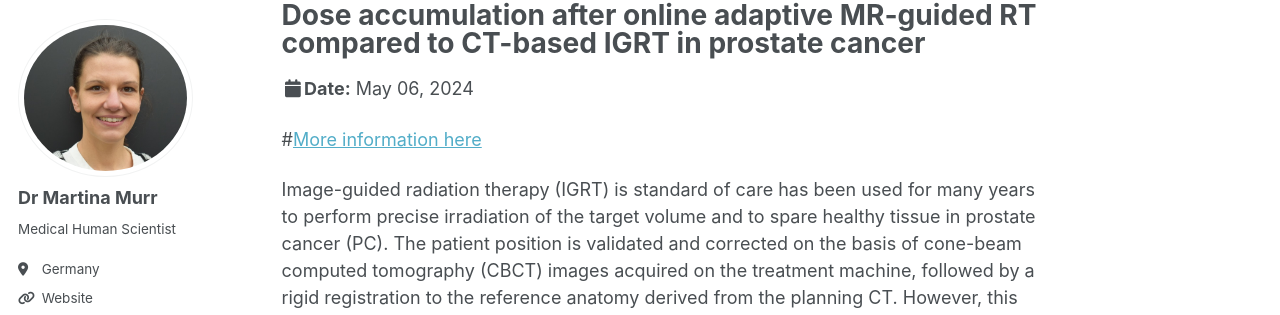
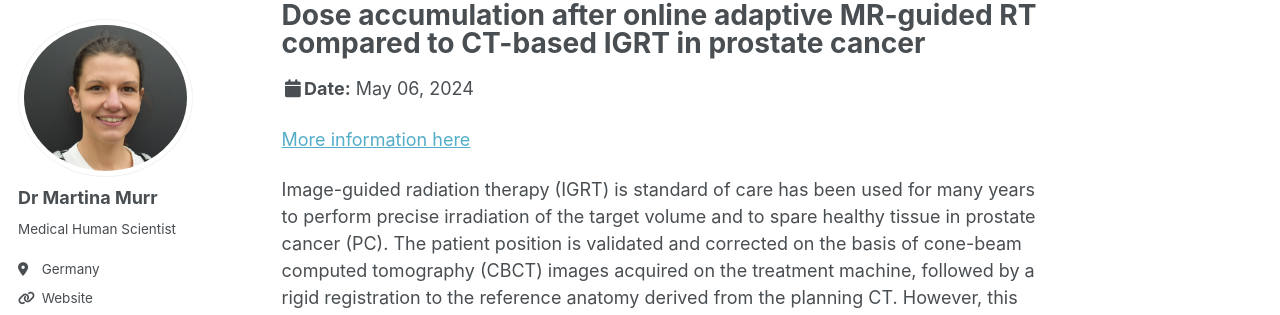
Before and after one commit to martinamurr/academicpages_V2, a Jekyll site: the page built from _talks/2024-05-01-talk-Poster-5.md, in a window 1280 px wide and 1313 px high. Shown: the part 98-413 px from the top of the window. Built offline with Jekyll 4.4.1, drawn with Linux system fonts in a browser that asks for light colours; some web fonts are replaced; a script that is not in the unit is left out.

```diff
--- a/_talks/2024-05-01-talk-Poster-5.md
+++ b/_talks/2024-05-01-talk-Poster-5.md
@@ -7,6 +7,6 @@ venue: "European SocieTy for Radiotherapy and Oncology (ESTRO) Congress"
 date: 2024-05-06
 location: "Glasgow, GB-SCT, EU"
 ---
-#[More information here](https://user-swndwmf.cld.bz/ESTRO-2024-Abstract-Book/4070/)
+[More information here](https://user-swndwmf.cld.bz/ESTRO-2024-Abstract-Book/4070/)
 
 Image-guided radiation therapy (IGRT) is standard of care has been used for many years to perform precise irradiation of the target volume and to spare healthy tissue in prostate cancer (PC). The patient position is validated and corrected on the basis of cone-beam computed tomography (CBCT) images acquired on the treatment machine, followed by a rigid registration to the reference anatomy derived from the planning CT. However, this method cannot account for inter-fraction deformations and volume changes, which may be crucial for healthy tissue sparing. Consequently, online adaptive RT techniques, such as magnetic resonance guided radiotherapy (MRgRT) may enable better organ at risk sparing while ensuring high dose coverage of the tumor. The aim of this study was to compare classical IGRT dose delivery using daily imaging to register a reference plan based on pre-treatment planning CT, to online adaptive MRgRT (oa-MRgRT) using deformable dose accumulation techniques in PC. Therefore, a dosimetric comparison of IGRT versus oa-MRgRT was performed.
```
